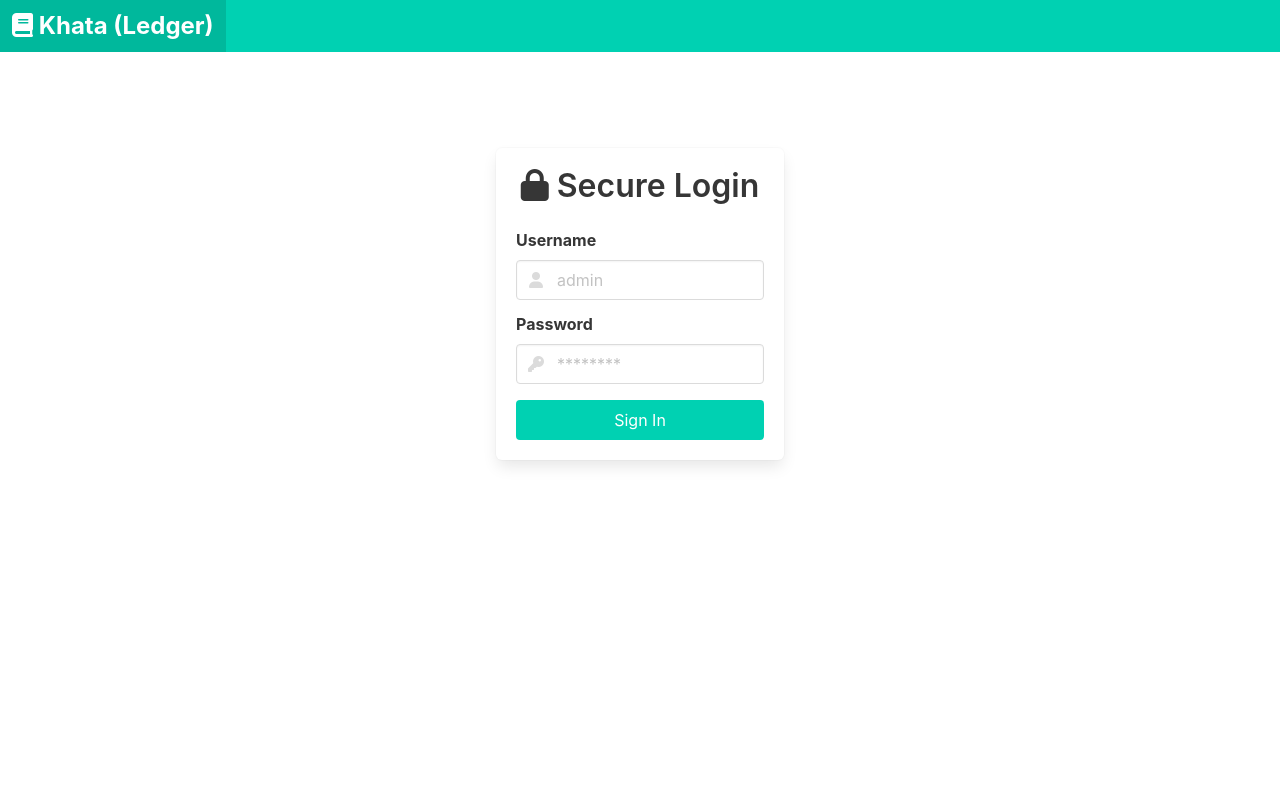
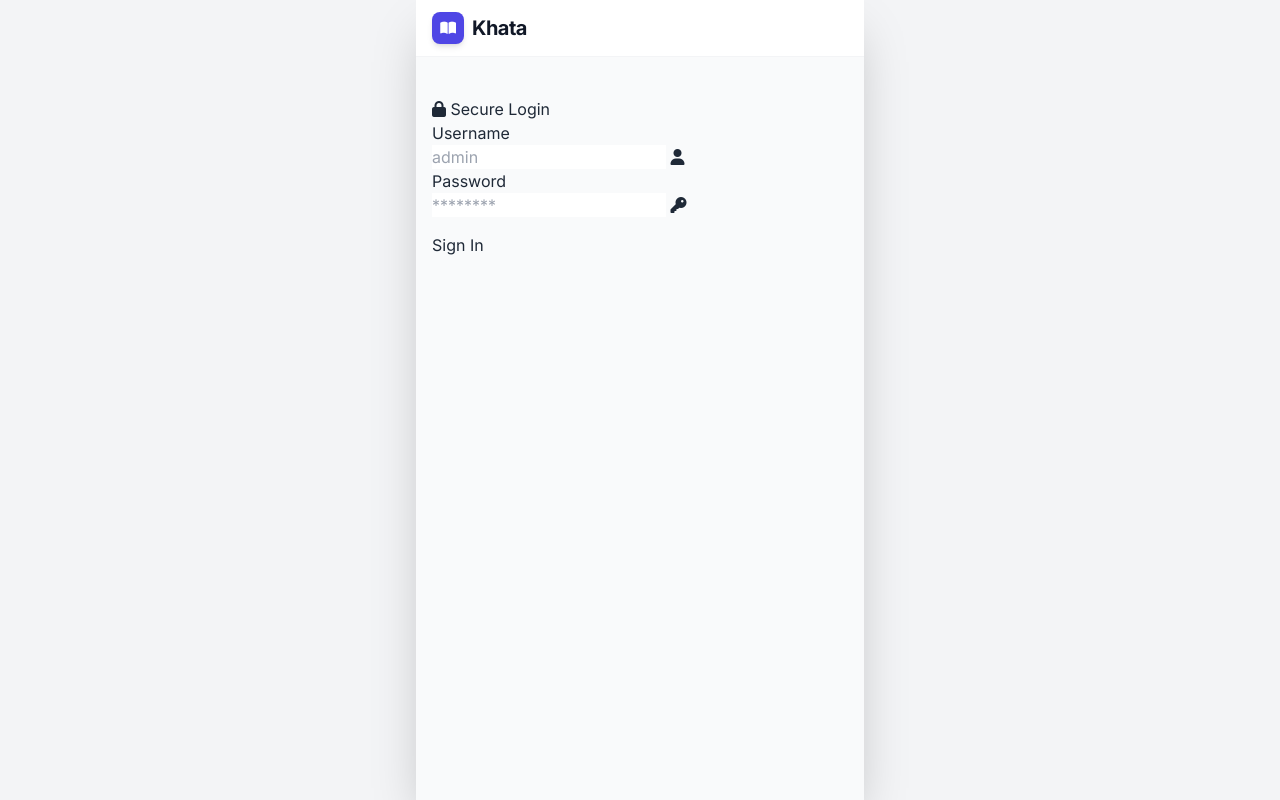
Before and after one commit to DanyalHabib007/edison, a FastAPI app: page /login in a window 1280 px wide. Run offline with FastAPI, Linux system fonts and the light colour scheme; some libraries are stand-ins or nearby versions.

Commit message:
Update base.html

```diff
--- a/templates/base.html
+++ b/templates/base.html
@@ -1,43 +1,62 @@
 <!DOCTYPE html>
-<html>
+<html lang="en">
 <head>
     <meta charset="utf-8">
-    <meta name="viewport" content="width=device-width, initial-scale=1">
-    <title>Khata</title>
-    <link rel="stylesheet" href="https://cdn.jsdelivr.net/npm/bulma@0.9.4/css/bulma.min.css">
+    <meta name="viewport" content="width=device-width, initial-scale=1, maximum-scale=1, user-scalable=0">
+    <title>Khata Book</title>
+
+    <script src="https://cdn.tailwindcss.com"></script>
+
+    <link href="https://fonts.googleapis.com/css2?family=Inter:wght@300;400;500;600;700&display=swap" rel="stylesheet">
+
     <link rel="stylesheet" href="https://cdnjs.cloudflare.com/ajax/libs/font-awesome/6.0.0/css/all.min.css">
+
     <style>
-        .is-red { color: #f14668; }
-        .is-green { color: #48c774; }
-        .transaction-card { border-bottom: 1px solid #eee; padding: 10px 0; }
+        body { font-family: 'Inter', sans-serif; background-color: #f3f4f6; }
+        /* Hide scrollbar for clean mobile look */
+        .no-scrollbar::-webkit-scrollbar { display: none; }
+        .no-scrollbar { -ms-overflow-style: none; scrollbar-width: none; }
     </style>
+
+    <script>
+        tailwind.config = {
+            theme: {
+                extend: {
+                    colors: {
+                        primary: '#4f46e5',   /* Indigo 600 */
+                        secondary: '#1e1b4b', /* Indigo 950 */
+                        danger: '#ef4444',    /* Red 500 */
+                        success: '#10b981',   /* Emerald 500 */
+                    }
+                }
+            }
+        }
+    </script>
 </head>
-<body>
-    <nav class="navbar is-primary" role="navigation" aria-label="main navigation">
-    <div class="navbar-brand">
-        <a class="navbar-item" href="/">
-            <strong class="has-text-white is-size-4"><i class="fas fa-book"></i> Khata (Ledger)</strong>
-        </a>
+<body class="text-gray-800 antialiased min-h-screen flex flex-col items-center">
+
+    <div class="w-full max-w-md bg-gray-50 min-h-screen shadow-2xl flex flex-col relative">
+
+        <nav class="bg-white sticky top-0 z-50 border-b border-gray-100 px-4 py-3 flex justify-between items-center bg-opacity-95 backdrop-blur-sm">
+            <a href="/" class="flex items-center gap-2 group">
+                <div class="w-8 h-8 bg-primary rounded-lg flex items-center justify-center text-white shadow-md group-hover:scale-105 transition-transform">
+                    <i class="fas fa-book-open text-sm"></i>
+                </div>
+                <span class="font-bold text-xl text-gray-900 tracking-tight">Khata</span>
+            </a>
+
+            {% if user %}
+            <a href="/logout" class="w-8 h-8 flex items-center justify-center rounded-full bg-red-50 text-red-500 hover:bg-red-100 transition-colors">
+                <i class="fas fa-sign-out-alt text-sm"></i>
+            </a>
+            {% endif %}
+        </nav>
+
+        <main class="flex-1 p-4 pb-24">
+            {% block content %}{% endblock %}
+        </main>
+
     </div>
 
-    <div class="navbar-menu is-active" style="box-shadow: none; padding: 0;">
-        <div class="navbar-end">
-            {% if user %}
-            <div class="navbar-item">
-                <a href="/logout" class="button is-danger is-small is-light" style="text-decoration: none;">
-                    <span class="icon"><i class="fas fa-sign-out-alt"></i></span>
-                    <span>Logout</span>
-                </a>
-            </div>
-            {% endif %}
-        </div>
-    </div>
-</nav>
-
-    <section class="section">
-        <div class="container" style="max-width: 600px;">
-            {% block content %}{% endblock %}
-        </div>
-    </section>
 </body>
 </html>
```
